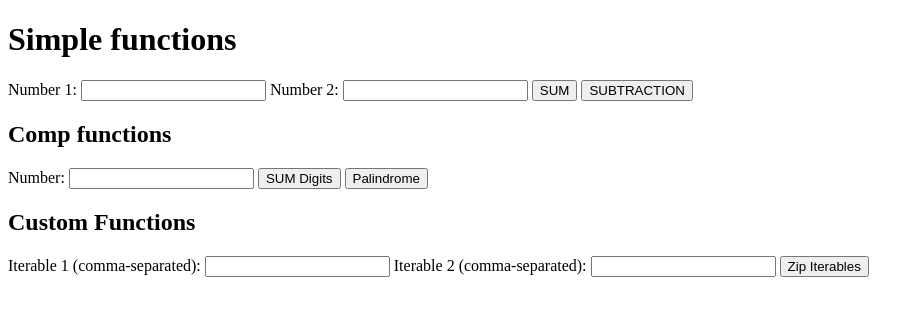
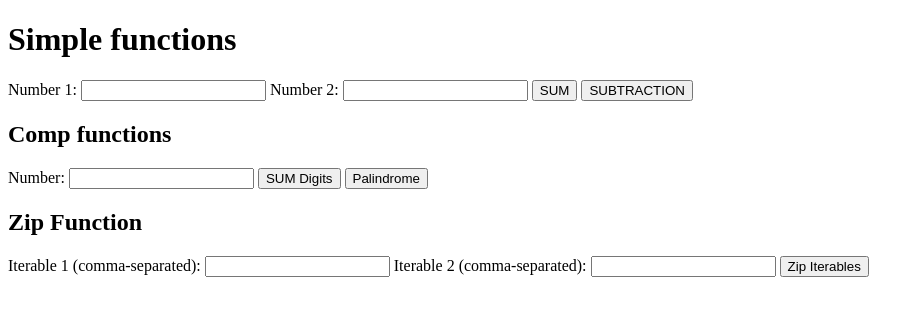
Before and after one commit to yaacovk10/Class_lab_yaacov, a Flask app: page / in a window 1280 px wide. Shown: the top 316 px of the page, without its empty margins (0-924 px from the left). Run offline with Flask 3, Linux system fonts and the light colour scheme.

Commit message:
change name of zip function in app and index.html

```diff
--- a/templates/index.html
+++ b/templates/index.html
@@ -29,7 +29,7 @@
     </form>
     <div id="chek">{{ res }}</div>
 
-    <h2>Custom Functions</h2>
+    <h2>Zip Function</h2>
     <form action="/zip" method="post">
         <label for="iter1">Iterable 1 (comma-separated):</label>
         <input type="text" id="iter1" name="iter1">
```
